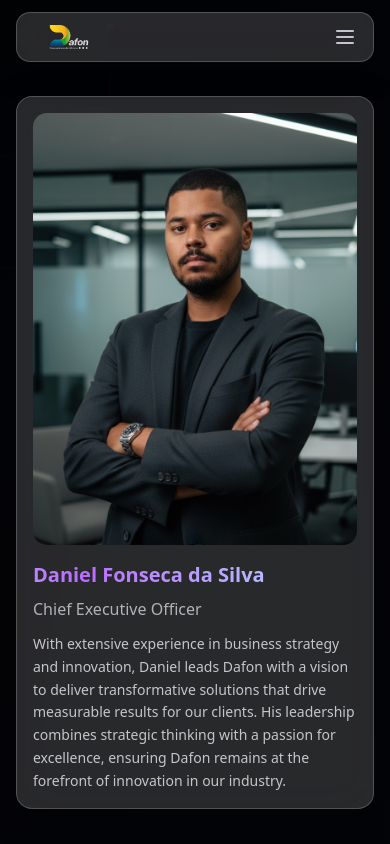
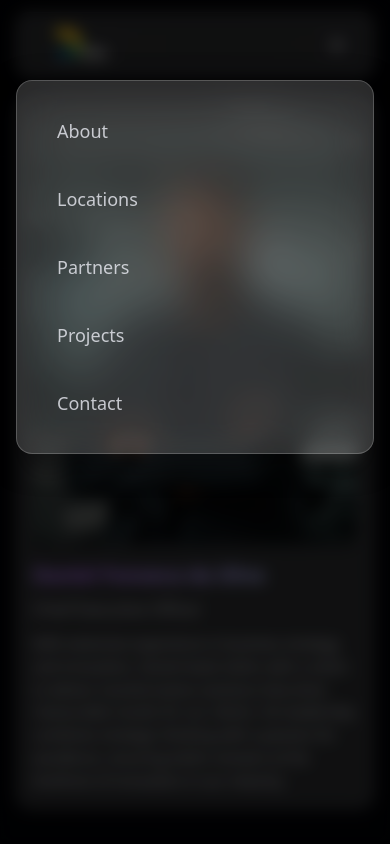
Before and after one commit to Daniel-Fonseca-da-Silva/dafon-site, a Next.js app: page / in a window 390 px wide. Both pictures are taken after a click on the button "Toggle mobile menu". Shown: the top 844 px of the page. Built offline with nearby package versions, Linux system fonts and the light colour scheme.

Commit message:
fix: added new size logo and mobile header functionality

```diff
--- a/components/CompanyModal.tsx
+++ b/components/CompanyModal.tsx
@@ -49,9 +49,9 @@ export const CompanyModal = ({ isOpen, onClose }: CompanyModalProps) => {
                   <Image
                     src="/logo-white.png"
                     alt="Dafon Logo"
-                    width={200}
-                    height={67}
-                    className="h-12 md:h-16 w-auto"
+                    width={300}
+                    height={100}
+                    className="h-16 md:h-24 w-auto"
                   />
                 </div>
               </CardHeader>
--- a/components/Footer.tsx
+++ b/components/Footer.tsx
@@ -9,9 +9,9 @@ export const Footer = () => {
         <Image
           src="/logo-white.png"
           alt="Dafon Logo"
-          width={100}
-          height={33}
-          className="h-6 md:h-8 w-auto"
+          width={150}
+          height={50}
+          className="h-8 md:h-12 w-auto"
         />
         <p className="text-xs md:text-sm text-foreground/60 text-center md:text-left">
           © {new Date().getFullYear()} Dafon. All rights reserved.
--- a/components/Header.tsx
+++ b/components/Header.tsx
@@ -1,9 +1,28 @@
 "use client";
 
-import { motion } from "framer-motion";
+import { useState } from "react";
+import { motion, AnimatePresence } from "framer-motion";
 import Image from "next/image";
 
 export const Header = () => {
+  const [isMobileMenuOpen, setIsMobileMenuOpen] = useState(false);
+
+  const toggleMobileMenu = () => {
+    setIsMobileMenuOpen(!isMobileMenuOpen);
+  };
+
+  const closeMobileMenu = () => {
+    setIsMobileMenuOpen(false);
+  };
+
+  const menuItems = [
+    { href: "#about", label: "About" },
+    { href: "#locations", label: "Locations" },
+    { href: "#partners", label: "Partners" },
+    { href: "#projects", label: "Projects" },
+    { href: "#contact", label: "Contact" },
+  ];
+
   return (
     <nav className="fixed top-0 left-0 right-0 z-50 px-4 py-3 md:px-8 md:py-4">
       <motion.div
@@ -15,34 +34,83 @@ export const Header = () => {
         <Image
           src="/logo-white.png"
           alt="Dafon Logo"
-          width={100}
-          height={33}
-          className="h-6 md:h-8 w-auto"
+          width={150}
+          height={50}
+          className="h-8 md:h-12 w-auto"
           priority
         />
         <div className="hidden md:flex items-center gap-6">
-          <a href="#about" className="text-foreground/80 hover:text-foreground transition-colors font-medium">
-            About
-          </a>
-          <a href="#locations" className="text-foreground/80 hover:text-foreground transition-colors font-medium">
-            Locations
-          </a>
-          <a href="#partners" className="text-foreground/80 hover:text-foreground transition-colors font-medium">
-            Partners
-          </a>
-          <a href="#projects" className="text-foreground/80 hover:text-foreground transition-colors font-medium">
-            Projects
-          </a>
-          <a href="#contact" className="text-foreground/80 hover:text-foreground transition-colors font-medium">
-            Contact
-          </a>
+          {menuItems.map((item) => (
+            <a
+              key={item.href}
+              href={item.href}
+              className="text-foreground/80 hover:text-foreground transition-colors font-medium"
+            >
+              {item.label}
+            </a>
+          ))}
         </div>
-        <button className="md:hidden text-foreground/80">
-          <svg className="w-6 h-6" fill="none" stroke="currentColor" viewBox="0 0 24 24">
-            <path strokeLinecap="round" strokeLinejoin="round" strokeWidth={2} d="M4 6h16M4 12h16M4 18h16" />
-          </svg>
+        <button
+          onClick={toggleMobileMenu}
+          className="md:hidden text-foreground/80 hover:text-foreground transition-colors p-2"
+          aria-label="Toggle mobile menu"
+          aria-expanded={isMobileMenuOpen}
+        >
+          {isMobileMenuOpen ? (
+            <svg className="w-6 h-6" fill="none" stroke="currentColor" viewBox="0 0 24 24">
+              <path strokeLinecap="round" strokeLinejoin="round" strokeWidth={2} d="M6 18L18 6M6 6l12 12" />
+            </svg>
+          ) : (
+            <svg className="w-6 h-6" fill="none" stroke="currentColor" viewBox="0 0 24 24">
+              <path strokeLinecap="round" strokeLinejoin="round" strokeWidth={2} d="M4 6h16M4 12h16M4 18h16" />
+            </svg>
+          )}
         </button>
       </motion.div>
+
+      {/* Mobile Menu */}
+      <AnimatePresence>
+        {isMobileMenuOpen && (
+          <>
+            {/* Overlay */}
+            <motion.div
+              initial={{ opacity: 0 }}
+              animate={{ opacity: 1 }}
+              exit={{ opacity: 0 }}
+              transition={{ duration: 0.2 }}
+              className="fixed inset-0 bg-black/60 backdrop-blur-sm z-40 md:hidden"
+              onClick={closeMobileMenu}
+            />
+
+            {/* Menu Panel */}
+            <motion.div
+              initial={{ opacity: 0, x: "100%" }}
+              animate={{ opacity: 1, x: 0 }}
+              exit={{ opacity: 0, x: "100%" }}
+              transition={{ duration: 0.3, ease: "easeInOut" }}
+              className="fixed top-20 right-4 left-4 z-50 md:hidden"
+            >
+              <div className="glass-strong rounded-2xl p-6 shadow-2xl">
+                <nav className="flex flex-col gap-4">
+                  {menuItems.map((item, index) => (
+                    <motion.a
+                      key={item.href}
+                      href={item.href}
+                      onClick={closeMobileMenu}
+                      initial={{ opacity: 0, x: 20 }}
+                      animate={{ opacity: 1, x: 0 }}
+                      transition={{ delay: index * 0.1, duration: 0.3 }}
+                      className="text-foreground/80 hover:text-foreground transition-colors font-medium py-3 px-4 rounded-lg hover:bg-white/10 text-lg"
+                    >
+                      {item.label}
+                    </motion.a>
+                  ))}
+                </nav>
+              </div>
+            </motion.div>
+          </>
+        )}
+      </AnimatePresence>
     </nav>
   );
 };
```
